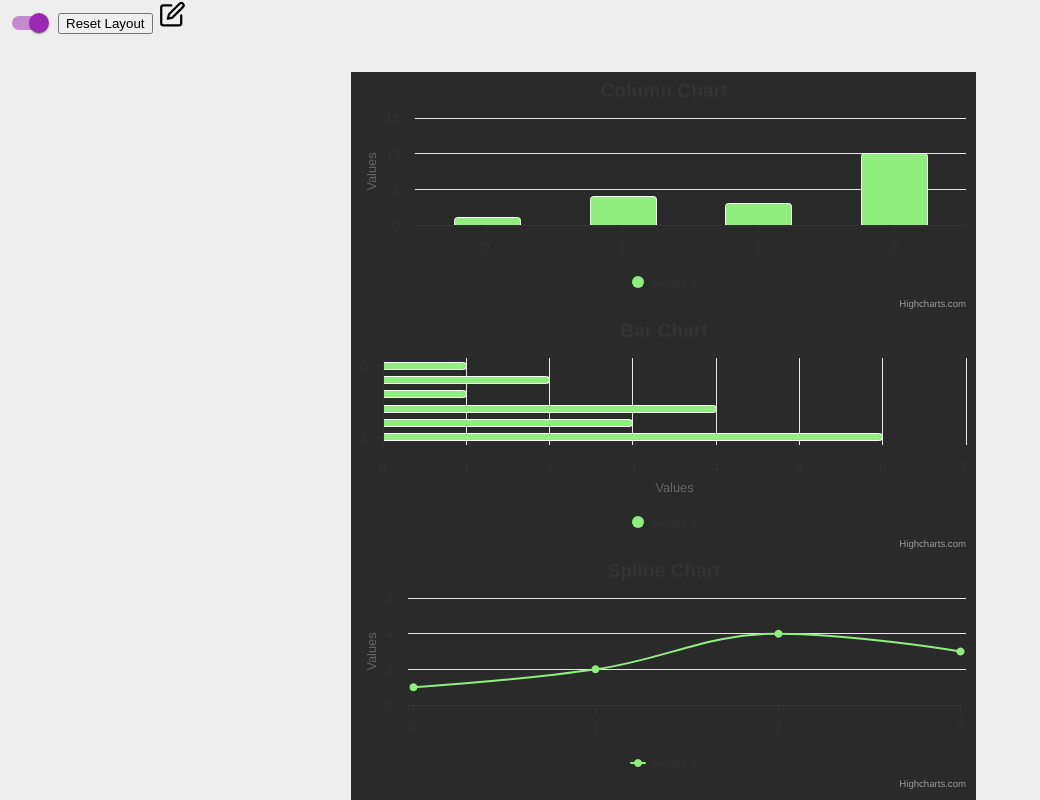
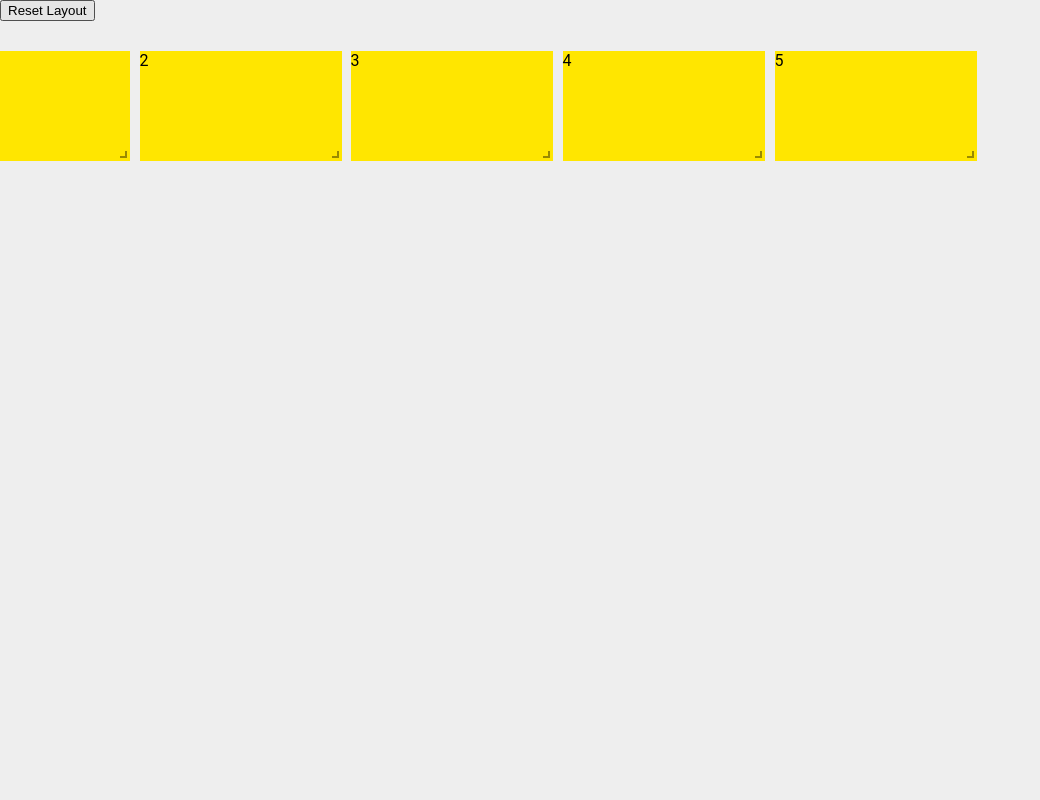
Before and after one commit to behnooshbhy2002/react-grid, a React (Create React App) app: page / in a window 1280 px wide. Shown: the top 800 px of the page, without its empty margins (0-1040 px from the left). Built offline with nearby package versions, Linux system fonts and the light colour scheme.

Commit message:
try to apply reset button

```diff
--- a/src/App.js
+++ b/src/App.js
@@ -5,11 +5,13 @@ import Chart from "./pages/Charts";
 import AddRemoveLayout from "./pages/AddRemove";
 import MyChart from "./pages/DarkMode";
 import NoDraggingLayout from "./pages/Notdraggable";
+import LocalStorageLayout from "./pages/Reset";
 function App() {
   return (
     <div className="App">
+      <LocalStorageLayout></LocalStorageLayout>
       {/* <NoDraggingLayout></NoDraggingLayout> */}
-      <Main></Main>
+      {/* <Main></Main> */}
       {/* <MyChart></MyChart> */}
       {/* <Chart></Chart> */}
       {/* <AddRemoveLayout></AddRemoveLayout> */}
--- a/src/pages/Main.jsx
+++ b/src/pages/Main.jsx
@@ -18,23 +18,6 @@ function Main() {
   const [isDarkMode, setIsDarkMode] = useState(false);
   // const [editMode, setEditMode] = useState(false);
   const [checked, setChecked] = useState(true);
-  const handleChangeTheme = (event) => {
-    setIsDarkMode(!isDarkMode);
-    setChecked(event.target.checked);
-  };
-
-  const resetLayout = () => {
-    setLayouts({});
-  };
-
-  const toggleTheme = () => {
-    setIsDarkMode(!isDarkMode);
-  };
-  const onLayoutChange = (layout) => {
-    saveToLS("layouts", layout);
-    setLayouts(layout);
-    console.log(layout);
-  };
   const obj = {
     lay: [
       {
@@ -101,6 +84,26 @@ function Main() {
       },
     ],
   };
+  const handleChangeTheme = (event) => {
+    setIsDarkMode(!isDarkMode);
+    setChecked(event.target.checked);
+  };
+
+  const resetLayout = () => {
+    // console.log(layouts);
+    setLayouts([]);
+    // console.log(obj.lay);
+  };
+
+  const toggleTheme = () => {
+    setIsDarkMode(!isDarkMode);
+  };
+  const onLayoutChange = (layout) => {
+    saveToLS("layouts", layout);
+    setLayouts(layout);
+    console.log(layout);
+  };
+
   const [layouts, setLayouts] = useState(obj.lay);
 
   const handleEdit = () => {
--- /dev/null
+++ b/src/pages/Reset.jsx
@@ -0,0 +1,83 @@
+import React, { useState } from "react";
+import RGL, { WidthProvider } from "react-grid-layout";
+
+const ReactGridLayout = WidthProvider(RGL);
+
+function LocalStorageLayout(props) {
+  const [layout, setLayout] = useState(() => {
+    return JSON.parse(JSON.stringify(getFromLS("layout") || []));
+  });
+
+  const resetLayout = () => {
+    setLayout([]);
+  };
+
+  const onLayoutChange = (newLayout) => {
+    saveToLS("layout", newLayout);
+    setLayout(newLayout);
+    props.onLayoutChange(newLayout); // updates status display
+  };
+
+  return (
+    <div>
+      <button onClick={resetLayout}>Reset Layout</button>
+      <ReactGridLayout
+        {...props}
+        layout={layout}
+        onLayoutChange={onLayoutChange}
+      >
+        <div key="1" data-grid={{ w: 2, h: 3, x: 0, y: 0 }}>
+          <span className="text">1</span>
+        </div>
+        <div key="2" data-grid={{ w: 2, h: 3, x: 2, y: 0 }}>
+          <span className="text">2</span>
+        </div>
+        <div key="3" data-grid={{ w: 2, h: 3, x: 4, y: 0 }}>
+          <span className="text">3</span>
+        </div>
+        <div key="4" data-grid={{ w: 2, h: 3, x: 6, y: 0 }}>
+          <span className="text">4</span>
+        </div>
+        <div key="5" data-grid={{ w: 2, h: 3, x: 8, y: 0 }}>
+          <span className="text">5</span>
+        </div>
+      </ReactGridLayout>
+    </div>
+  );
+}
+
+LocalStorageLayout.defaultProps = {
+  className: "layout",
+  cols: 12,
+  rowHeight: 30,
+  onLayoutChange: function () {},
+};
+
+function getFromLS(key) {
+  let ls = {};
+  if (global.localStorage) {
+    try {
+      ls = JSON.parse(global.localStorage.getItem("rgl-7")) || {};
+    } catch (e) {
+      /*Ignore*/
+    }
+  }
+  return ls[key];
+}
+
+function saveToLS(key, value) {
+  if (global.localStorage) {
+    global.localStorage.setItem(
+      "rgl-7",
+      JSON.stringify({
+        [key]: value,
+      })
+    );
+  }
+}
+
+// if (process.env.STATIC_EXAMPLES === true) {
+//   import("../test-hook.jsx").then((fn) => fn.default(LocalStorageLayout));
+// }
+
+export default LocalStorageLayout;
```
